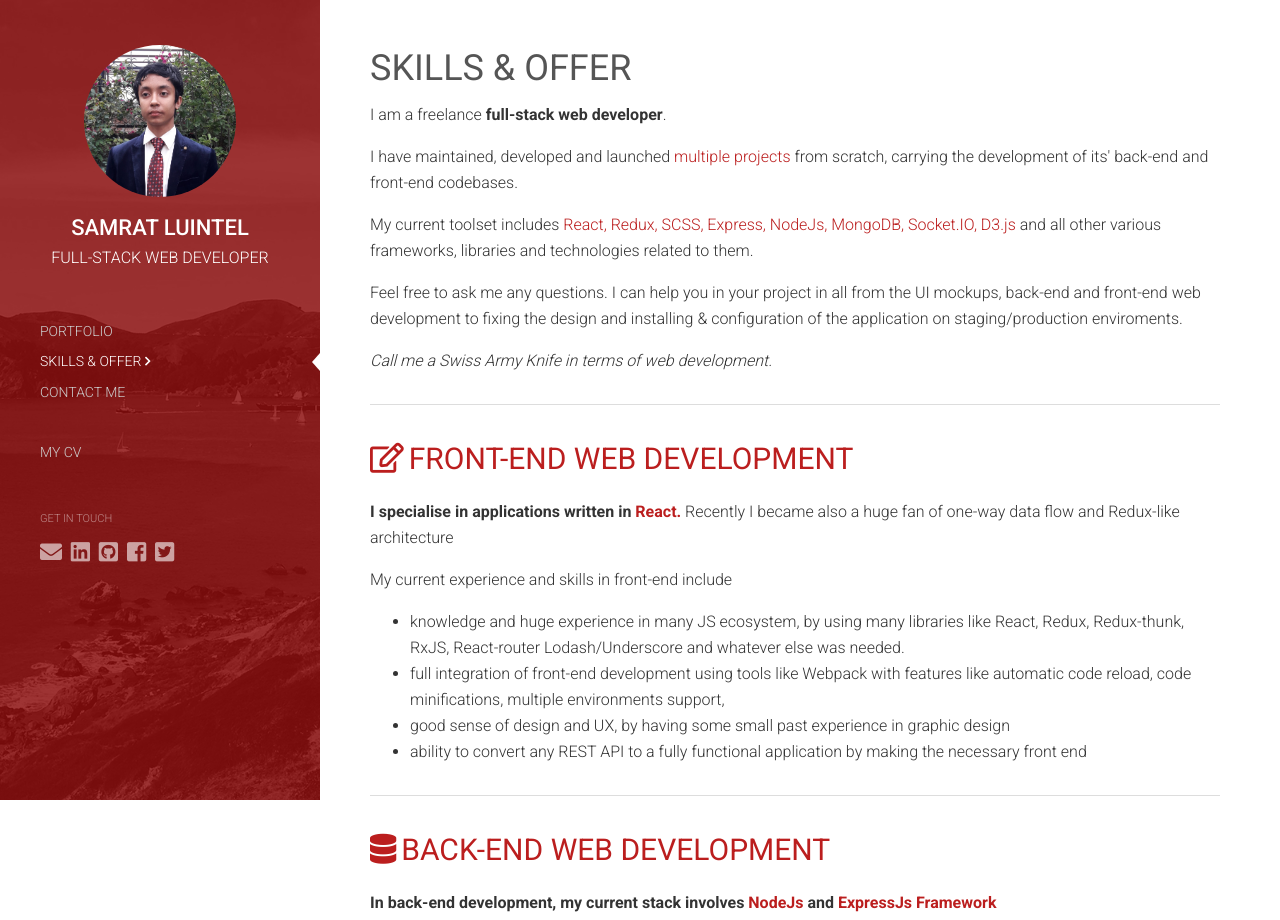
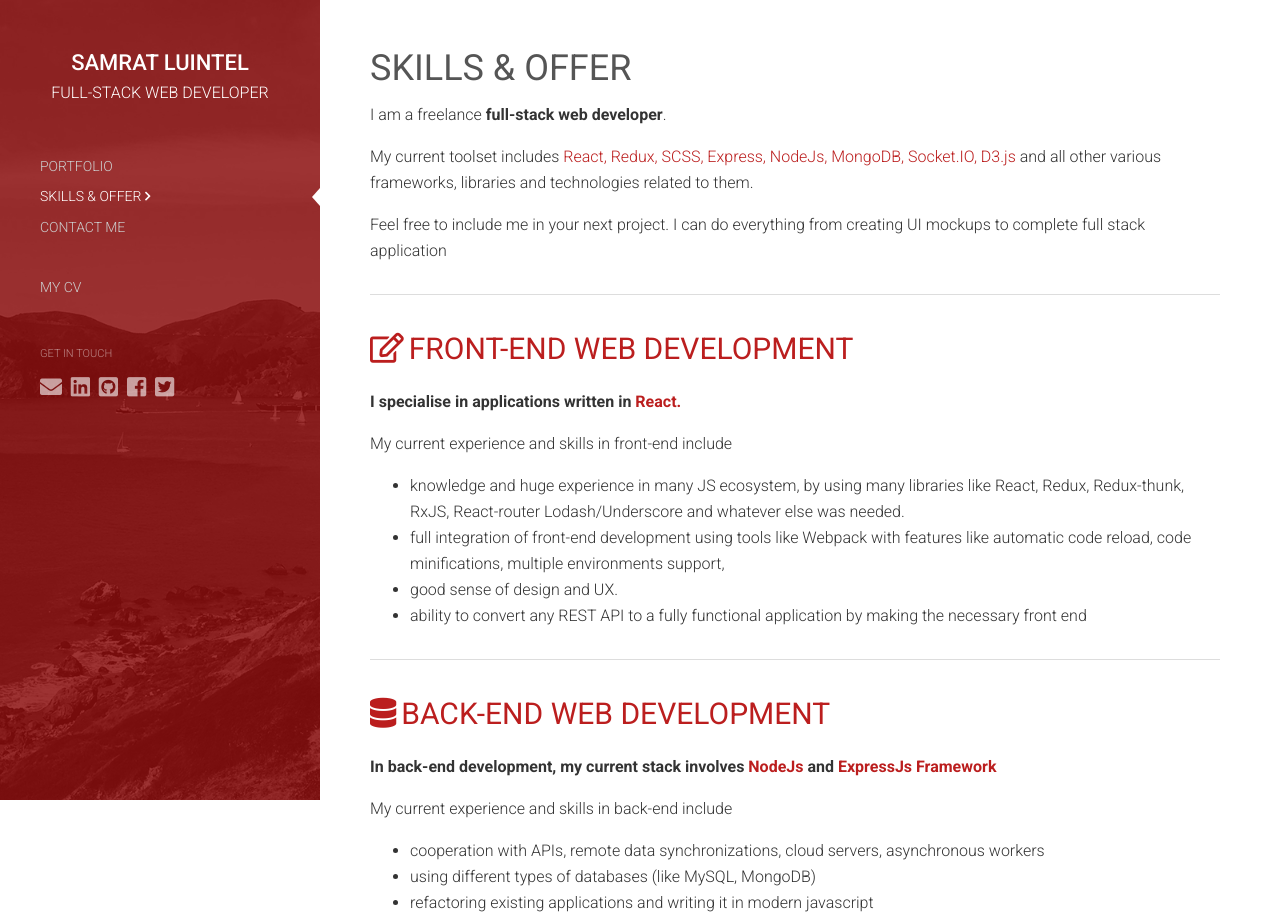
Before and after one commit to SamratLuintel/ReactPortfolio, a React (Create React App) app: page /skills in a window 1280 px wide. Shown: the top 920 px of the page. Built offline with nearby package versions, Linux system fonts and the light colour scheme.

Commit message:
Design and text of website changes

```diff
--- a/src/common/SideBar/SideBar.js
+++ b/src/common/SideBar/SideBar.js
@@ -20,9 +20,6 @@ class SideBar extends Component {
       <div className="SideBar">
         <div className="SideBar__inner">
           <div className="SideBar__person">
-            <div className="SideBar__person__avatar-wrapper">
-              <img src={Samrat} className="SideBar__person__avatar" alt="" />
-            </div>
             <div className="SideBar__person__content">
               <h1 className="SideBar__person__content__title">
                 Samrat Luintel
@@ -113,14 +110,15 @@ class SideBar extends Component {
               <div className="SideBar__social-icon">
                 <i className="fab fa-linkedin" />
               </div>
-              <div
-                onClick={() =>
-                  window.open("https://github.com/SamratLuintel", "_blank")
-                }
+              <a
+                href="https://github.com/SamratLuintel"
                 className="SideBar__social-icon"
+                target="_blank"
               >
+                {" "}
                 <i className="fab fa-github-square" />
-              </div>
+              </a>
+
               <div className="SideBar__social-icon">
                 <i className="fab fa-facebook-square" />
               </div>
--- a/src/common/SideBar/_SideBar.scss
+++ b/src/common/SideBar/_SideBar.scss
@@ -59,8 +59,6 @@
 }
 
 .SideBar__person__avatar {
-  width: 152px;
-  height: 152px;
   border-radius: 50%;
 }
 
--- a/src/components/Portfolio/Portfolio.js
+++ b/src/components/Portfolio/Portfolio.js
@@ -11,7 +11,8 @@ class Portfolio extends Component {
           <div className="Portfolio__main-section">
             <h1 className="Portfolio__title">Portfolio</h1>
             <p className="Portfolio__description">
-              See my works below. Unless stated otherwise in their description,
+              See my works below. Two of the projects were done in group. Unless
+              stated otherwise in their description,
               <span>
                 all their back-end and front-end parts were completely done by
                 me.
--- a/src/components/Portfolio/ProjectsTimeline/ProjectsTimeline.js
+++ b/src/components/Portfolio/ProjectsTimeline/ProjectsTimeline.js
@@ -87,6 +87,12 @@ class ProjectsTimeline extends Component {
               "Dark and Light theme for different day cycles.",
               "News section to know about ungoing changes in stock market"
             ]}
+            additionalDescription="This project was a part of Chingu Voyage 7 (better explained in github). I was mainly responsible for:"
+            additionalBulletsInfo={[
+              "Whole front end of the application",
+              "showing the stock info in table and chart from their respective apis",
+              "Backend and frontend of discussion page"
+            ]}
             technologies={[
               "react",
               "redux",
@@ -135,6 +141,13 @@ class ProjectsTimeline extends Component {
               "Paginated practise sets on various topics",
               "Detail roadmap on various domain of software engineering, info on major online courses etc"
             ]}
+            additionalDescription="This project is a part of month long hackanthon.I was mainly responsible for:"
+            additionalBulletsInfo={[
+              "Creating the Landing page",
+              "Complete front end and backend of forum",
+              "Sunburst data visualization",
+              "Practise set page with it's backend"
+            ]}
             technologies={[
               "react",
               "redux",
--- a/src/components/Portfolio/ProjectsTimeline/SingleProjectCard/SingleProjectCard.js
+++ b/src/components/Portfolio/ProjectsTimeline/SingleProjectCard/SingleProjectCard.js
@@ -2,12 +2,6 @@ import React, { Component } from "react";
 import classnames from "classnames";
 
 class SingleProjectCard extends Component {
-  redirectToRepo = () => {
-    window.open(this.props.github, "_blank");
-  };
-  redirectToLink = () => {
-    window.open(this.props.link, "_blank");
-  };
   render() {
     const { props } = this;
     return (
@@ -43,21 +37,32 @@ class SingleProjectCard extends Component {
                 ))}
               </ul>
             </div>
-
-            <div
-              onClick={this.redirectToRepo}
+            {props.additionalDescription && (
+              <p className="SingleProjectCard__project-description__paragraph">
+                {props.additionalDescription}
+              </p>
+            )}
+            {props.additionalBulletsInfo && (
+              <ul className="SingleProjectCard__project-info-lists">
+                {props.additionalBulletsInfo.map(info => (
+                  <li className="SingleProjectCard__project-info">{info}</li>
+                ))}
+              </ul>
+            )}
+            <a
+              href={props.github}
+              target="_blank"
               className="SingleProjectCard__details-btn SingleProjectCard__details-btn--only-outline"
-              role="button"
             >
               Git Repo
-            </div>
-            <div
-              onClick={this.redirectToLink}
+            </a>
+            <a
+              href={props.link}
+              target="_blank"
               className="SingleProjectCard__details-btn"
-              role="button"
             >
               View Live
-            </div>
+            </a>
 
             <div className="SingleProjectCard__project-technologies">
               <div className="SingleProjectCard__project-technologies__title">
--- a/src/components/Portfolio/ProjectsTimeline/SingleProjectCard/_SingleProjectCard.scss
+++ b/src/components/Portfolio/ProjectsTimeline/SingleProjectCard/_SingleProjectCard.scss
@@ -100,23 +100,24 @@
   line-height: 1.5;
 }
 
-.SingleProjectCard__project-description {
-  margin-top: 15px;
-  margin-bottom: 15px;
-}
-
 .SingleProjectCard__project-description__paragraph {
   font-weight: 500;
   font-size: 1rem;
   line-height: 26px;
   color: #333;
   margin-block-start: 1em;
+
   margin-block-end: 1em;
 }
 
+.SingleProjectCard__project-description__paragraph--light {
+  font-weight: 300;
+  line-height: 22px;
+}
 .SingleProjectCard__project-info-lists {
   list-style-type: circle;
   padding-inline-start: 40px;
+  margin-bottom: 15px;
 }
 
 .SingleProjectCard__project-info {
@@ -135,6 +136,7 @@
   line-height: 1;
   margin-right: 1em;
   display: inline-block;
+  text-decoration: none;
   cursor: pointer;
   transition: 0.3s all ease-in-out;
 
--- a/src/components/Skills/BackEnd/BackEnd.js
+++ b/src/components/Skills/BackEnd/BackEnd.js
@@ -14,12 +14,10 @@ class BackEnd extends Component {
             <span>NodeJs</span> and <span>ExpressJs Framework</span>
           </strong>{" "}
         </p>
+
         <p className="Skills__paragraph">
-          Nearly every app I have done in the past had the back-end written also
-          by me. In order to improve the development speed, performance and
-          reliability.
+          My current experience and skills in back-end include
         </p>
-        <p className="Skills__paragraph">What I can do is</p>
         <ul className="Skills__list">
           <li>
             cooperation with APIs, remote data synchronizations, cloud servers,
@@ -27,12 +25,10 @@ class BackEnd extends Component {
           </li>
           <li>using different types of databases (like MySQL, MongoDB)</li>
           <li>
-            refactoring existing applications, by improving code readibility,
-            separating concerns into separate functions and classes, splitting
-            out the business logic from app's views and controllers (DDD), and
-            moving the app architecture into more event-based one
+            refactoring existing applications and writing it in modern
+            javascript
           </li>
-          <li>writing unit and e2e tests</li>
+          <li>writing unit test in jest</li>
         </ul>
       </div>
     );
--- a/src/components/Skills/FrontEnd/FrontEnd.js
+++ b/src/components/Skills/FrontEnd/FrontEnd.js
@@ -12,8 +12,6 @@ class FrontEnd extends Component {
           <strong>
             I specialise in applications written in <span>React.</span>
           </strong>{" "}
-          Recently I became also a huge fan of one-way data flow and Redux-like
-          architecture
         </p>
         <p className="Skills__paragraph">
           My current experience and skills in front-end include
@@ -29,10 +27,7 @@ class FrontEnd extends Component {
             with features like automatic code reload, code minifications,
             multiple environments support,
           </li>
-          <li>
-            good sense of design and UX, by having some small past experience in
-            graphic design
-          </li>
+          <li>good sense of design and UX.</li>
           <li>
             ability to convert any REST API to a fully functional application by
             making the necessary front end
--- a/src/components/Skills/MainSkills/MainSkills.js
+++ b/src/components/Skills/MainSkills/MainSkills.js
@@ -7,11 +7,7 @@ const MainSkills = props => {
       <p className="Skills__paragraph">
         I am a freelance <strong>full-stack web developer</strong>.
       </p>
-      <p className="Skills__paragraph">
-        I have maintained, developed and launched <span>multiple projects</span>{" "}
-        from scratch, carrying the development of its' back-end and front-end
-        codebases.
-      </p>
+
       <p className="Skills__paragraph">
         My current toolset includes{" "}
         <span>
@@ -21,13 +17,8 @@ const MainSkills = props => {
         them.
       </p>
       <p className="Skills__paragraph">
-        Feel free to ask me any questions. I can help you in your project in all
-        from the UI mockups, back-end and front-end web development to fixing
-        the design and installing & configuration of the application on
-        staging/production enviroments.
-      </p>
-      <p className="Skills__paragraph">
-        <em>Call me a Swiss Army Knife in terms of web development.</em>
+        Feel free to include me in your next project. I can do everything from
+        creating UI mockups to complete full stack application
       </p>
     </Fragment>
   );
```
